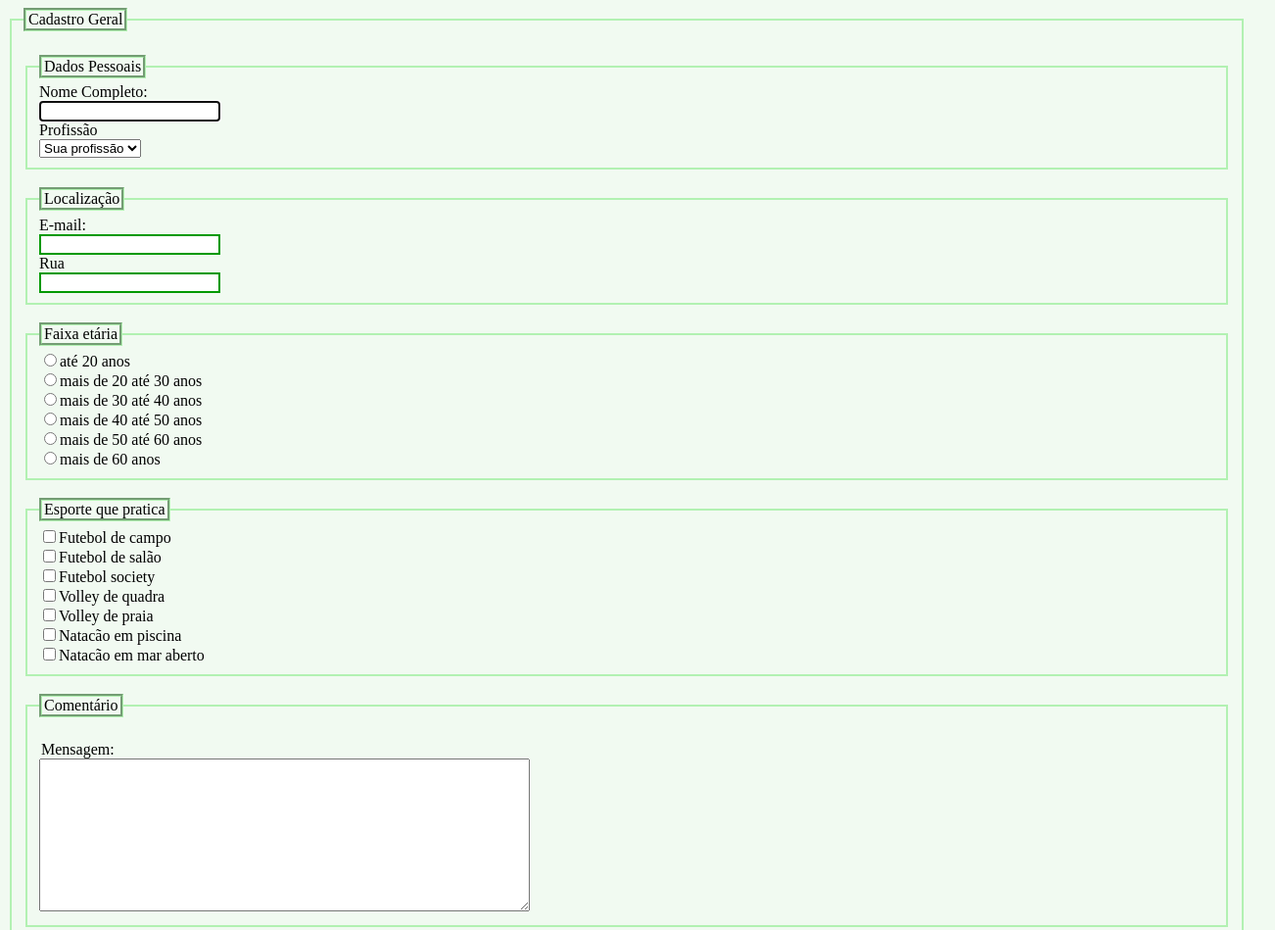
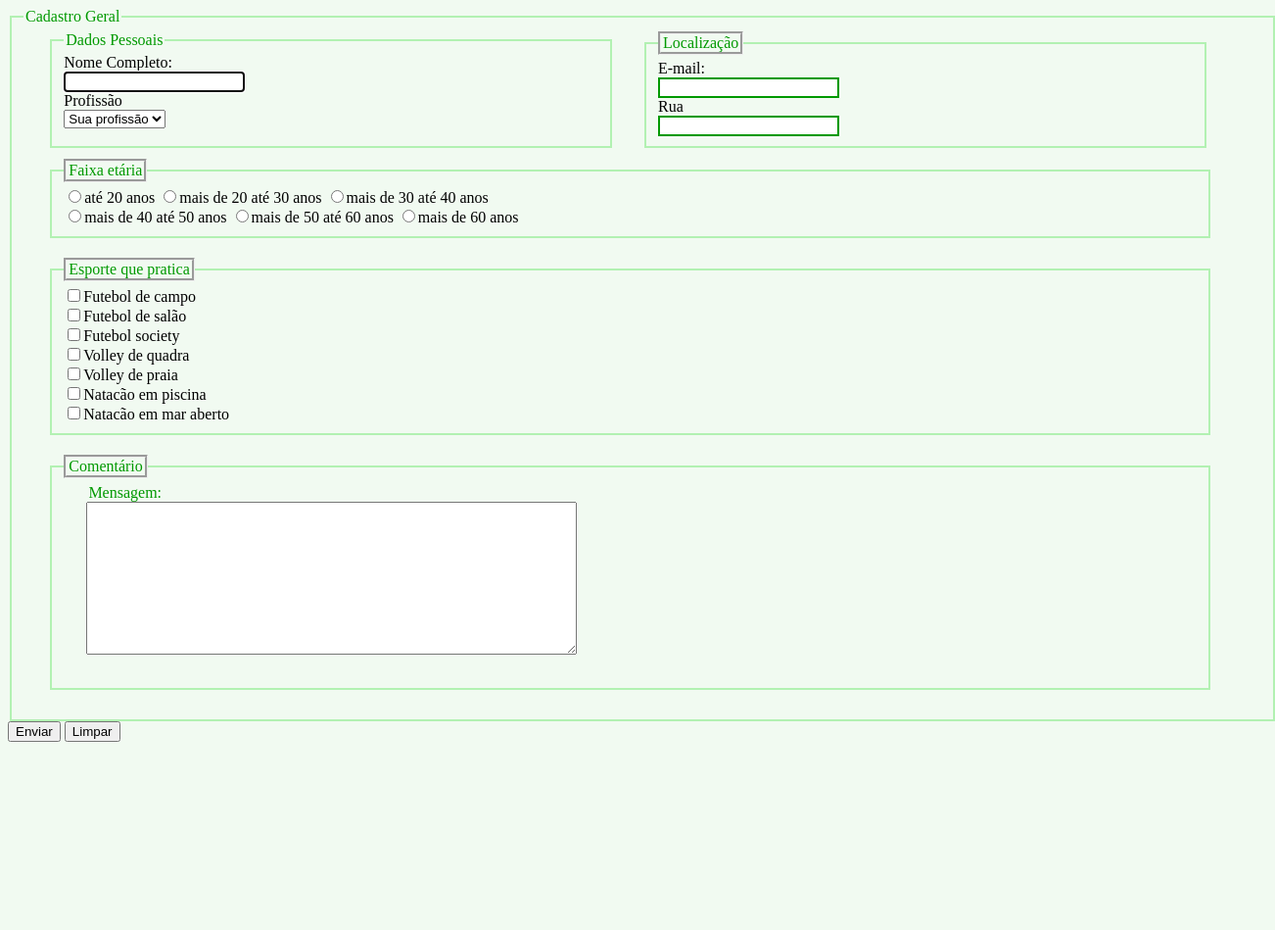
Before and after one commit to Taina333/exerc-cio-html-123, a plain HTML site: page exercicio3-html/index.html in a window 1280 px wide. Shown: the top 949 px of the page at 98% size, 1302 px wide, since content can reach past the window. After the commit the page ends 800 px from the top, so only its background shows below. Drawn offline with Linux system fonts and the light colour scheme.

Commit message:
Add files via upload

```diff
--- a/exercicio3-html/index.html
+++ b/exercicio3-html/index.html
@@ -10,11 +10,12 @@
 
 <body>
     <fieldset>
-        <legend class="borda">Cadastro Geral</legend>
-        <br>
-        <div>
-            <fieldset>
-                <legend class="borda">Dados Pessoais</legend>
+        <legend>Cadastro Geral</legend>
+        <div class="div-tudo">
+
+            <div class="div-dados"><!--dados-->
+                <fieldset class="fieldset-dados">
+                    <legend>Dados Pessoais</legend>
                     <label for="">Nome Completo:</label><br>
                     <input type="text" required autofocus="enable"><br>
                     <label for="">Profissão</label><br>
@@ -24,29 +25,32 @@
                         <option value="vtuber">VTuber</option>
                         <option value="youtuber">Youtuber</option>
                     </select>
-        </div>
-        <br>
-        <div>
-            <fieldset>
+                </fieldset>
+            </div><!--dados-->
+
+            <div class="div-loca"><!--localização-->
+                <fieldset class="fieldset-localizacao">
                     <legend class="borda">Localização</legend>
                     <label for="">E-mail:</label><br>
                     <input type="text" required autofocus="enable"><br>
                     <label for="">Rua</label><br>
                     <input type="text" required autofocus="enable">
-        </div>
-        <br>
-        <div>
+                </fieldset>
+            </div><!--localização-->
+
+            <div class="div-faixa"><!--faixa-->
                 <fieldset>
                     <legend class="borda">Faixa etária</legend>
-                <input type="radio" name="faixa-etaria" value="ate-20-anos">até 20 anos <br>
-                <input type="radio" name="faixa-etaria" value="mais-de-20-ate-30-anos">mais de 20 até 30 anos <br>
-                <input type="radio" name="faixa-etaria" value="mais-de-30-ate-40-anos">mais de 30 até 40 anos <br>
-                <input type="radio" name="faixa-etaria" value="mais-de-40-ate-50-anos">mais de 40 até 50 anos<br>
-                <input type="radio" name="faixa-etaria" value="mais-de-50-ate-60-anos">mais de 50 até 60 anos <br>
-                <input type="radio" name="faixa-etaria" value="mais-de-60-anos">mais de 60 anos <br>
-        </div>
-        <br>
-        <div>
+                    <input type="radio" name="faixa-etaria" value="ate-20-anos">até 20 anos
+                    <input type="radio" name="faixa-etaria" value="mais-de-20-ate-30-anos">mais de 20 até 30 anos
+                    <input type="radio" name="faixa-etaria" value="mais-de-30-ate-40-anos">mais de 30 até 40 anos<br>
+                    <input type="radio" name="faixa-etaria" value="mais-de-40-ate-50-anos">mais de 40 até 50 anos
+                    <input type="radio" name="faixa-etaria" value="mais-de-50-ate-60-anos">mais de 50 até 60 anos
+                    <input type="radio" name="faixa-etaria" value="mais-de-60-anos">mais de 60 anos
+                </fieldset>
+            </div><!--faixa-->
+
+            <div class="div-esporte"><!--esporte-->
                 <fieldset>
                     <legend class="borda">Esporte que pratica</legend>
                     <input type="checkbox" name="esporte-que-pratica" value="futebol-de-campo">Futebol de campo<br>
@@ -55,22 +59,28 @@
                     <input type="checkbox" name="esporte-que-pratica" value="volley-de-quadra">Volley de quadra<br>
                     <input type="checkbox" name="esporte-que-pratica" value="volley-de-praia">Volley de praia<br>
                     <input type="checkbox" name="esporte-que-pratica" value="natacao-em-piscina">Natacão em piscina<br>
-                <input type="checkbox" name="esporte-que-pratica" value="natacao-em-mar-aberto">Natacão em mar aberto
-                <br>
-        </div>
-        <br>
-        <div>
+                    <input type="checkbox" name="esporte-que-pratica" value="natacao-em-mar-aberto">Natacão em mar
+                    aberto
+                </fieldset>
+            </div><!--esporte-->
+
+            <div class="div-comen"><!--comentário-->
                 <fieldset>
                     <legend class="borda">Comentário</legend>
-                <br>
-                <div>
+
+                    <div class="div-men"><!--mensagem-->
                         <legend>Mensagem:</legend>
                         <textarea name="" id="comentario" cols="60" rows="10"></textarea>
-                </div>
-        </div>
-        <br>
+                    </div><!--mensagem-->
+            </div><!--comentário-->
+    </fieldset>
+
+    <div class="div-button"> <!--botões-->
         <button type="submit">Enviar</button>
         <button type="submit">Limpar</button>
+    </div><!--botões-->
+
+    </div>
     </fieldset>
 </body>
 
--- a/exercicio3-html/style.css
+++ b/exercicio3-html/style.css
@@ -1,14 +1,85 @@
 body {
     background-color: #f1faf1;
+}
+.div-tudo {
+    width: 100%;
+    display: flex;
+    flex-wrap: wrap;
+    justify-content: center;
+}
+
+.fieldset-dados{
+    width: 90%;
+    height: 100%;
+}
+
+.fieldset-localizacao{
+    width: 90%;
+    height: 100%;
 }
 
 .borda {
     border-style: groove;
-    color-backgrand
+
 }
 
+fieldset{
+    width: 100%;
+}
+
+.div-dados{
+    width: 48%;
+    height: 100px;
+    margin-bottom: 20px;
+}
+
+.div-loca{
+    width: 48%;
+    height: 100px;
+    margin-bottom: 20px;
+    }
+
+.div-faixa{
+    width: 100%;
+    height: 100px;
+    margin-top: 10px;
+    margin-bottom: 1px;
+    margin-left: 2%;
+    margin-right: 82px;
+
+}
+
+.div-esporte{
+    width: 100%;
+    height: 100%;
+    margin-bottom: 20px;
+    margin-left: 2%;
+    margin-right: 82px;
+}
+
+.div-comen{
+    width: 100%;
+    height: 100%;
+    margin-bottom: 20px;
+    margin-left: 2%;
+    margin-right: 82px;
+}
+
+.div-men{
+    width: 100%;
+    height: 100%;
+    margin-bottom: 20px;
+    margin-left: 2%;
+    margin-right: 82px;
+}
+
+.div-button{
+    width: 100%;
+}
+
+
 legend {
-    border-color: #b2f1b2;
+    color: #009900;
 }
 
 legend.verde {
```
Lines whose indentation alone changed are shown as unchanged.
